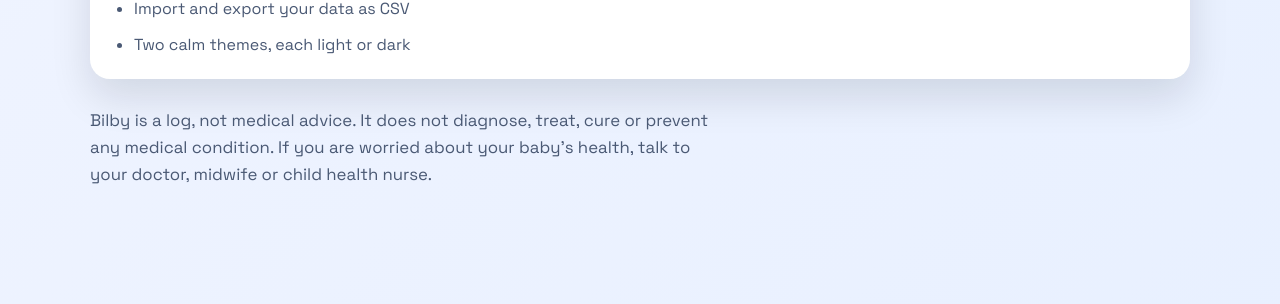
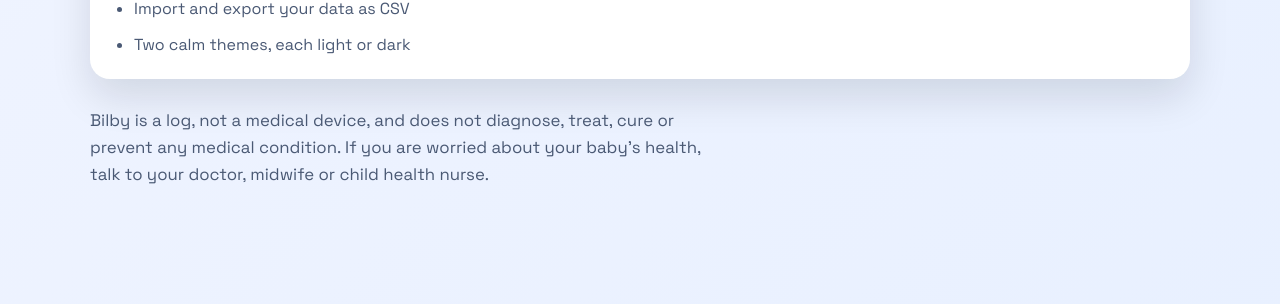
Before and after one commit to infinityladder/infinityladder.github.io, a Jekyll site: the page built from products/bilby/index.html, in a window 1280 px wide. Shown: the part 1251-1555 px from the top of the page. Built offline with Jekyll 4.4.1, drawn with Linux system fonts in a browser that asks for light colours.

Commit message:
Bilby: 'not a medical device' disclaimer wording

```diff
--- a/products/bilby/index.html
+++ b/products/bilby/index.html
@@ -67,6 +67,6 @@ image:
         <li>Two calm themes, each light or dark</li>
       </ul>
     </div>
-    <p class="lead">Bilby is a log, not medical advice. It does not diagnose, treat, cure or prevent any medical condition. If you are worried about your baby's health, talk to your doctor, midwife or child health nurse.</p>
+    <p class="lead">Bilby is a log, not a medical device, and does not diagnose, treat, cure or prevent any medical condition. If you are worried about your baby's health, talk to your doctor, midwife or child health nurse.</p>
   </section>
 </div>
```
